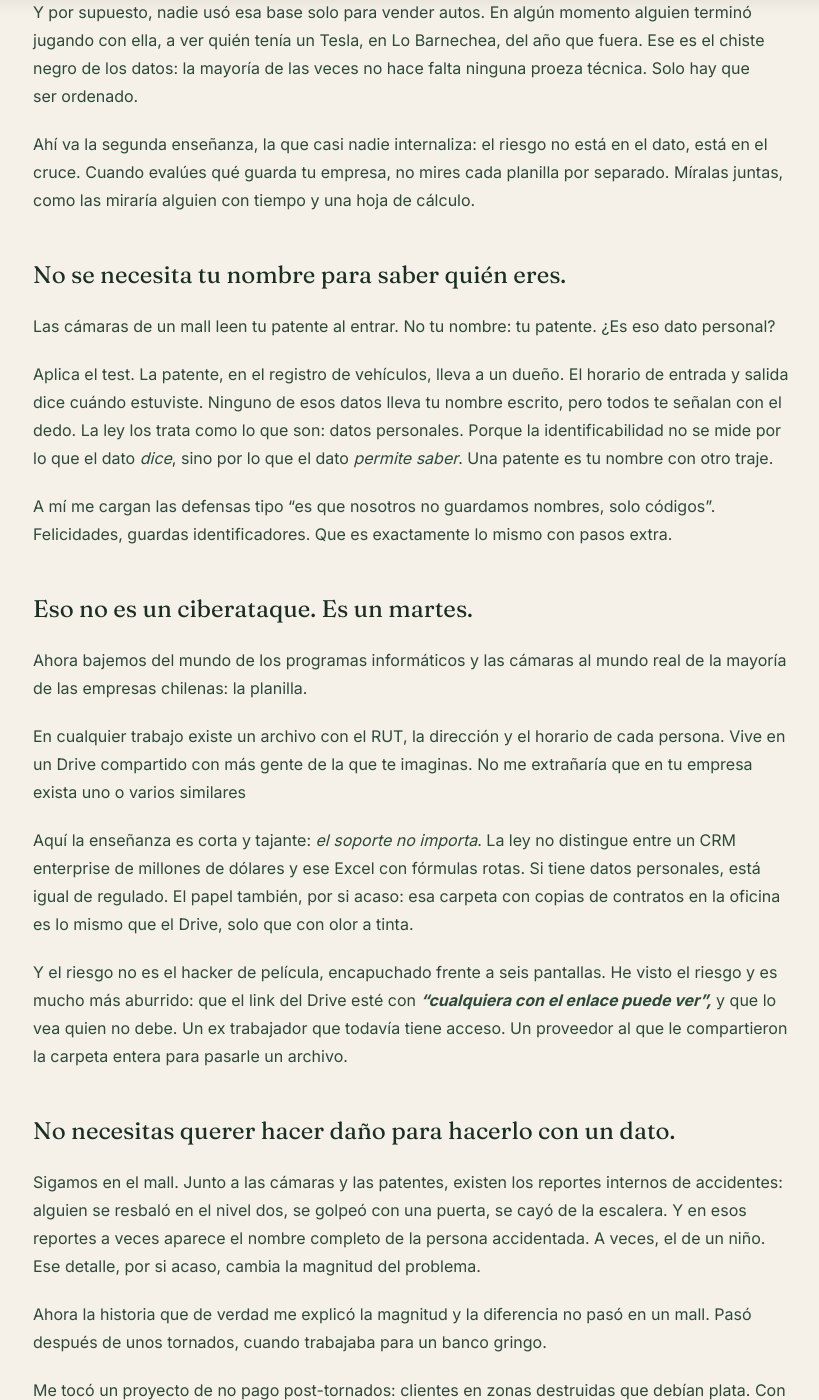
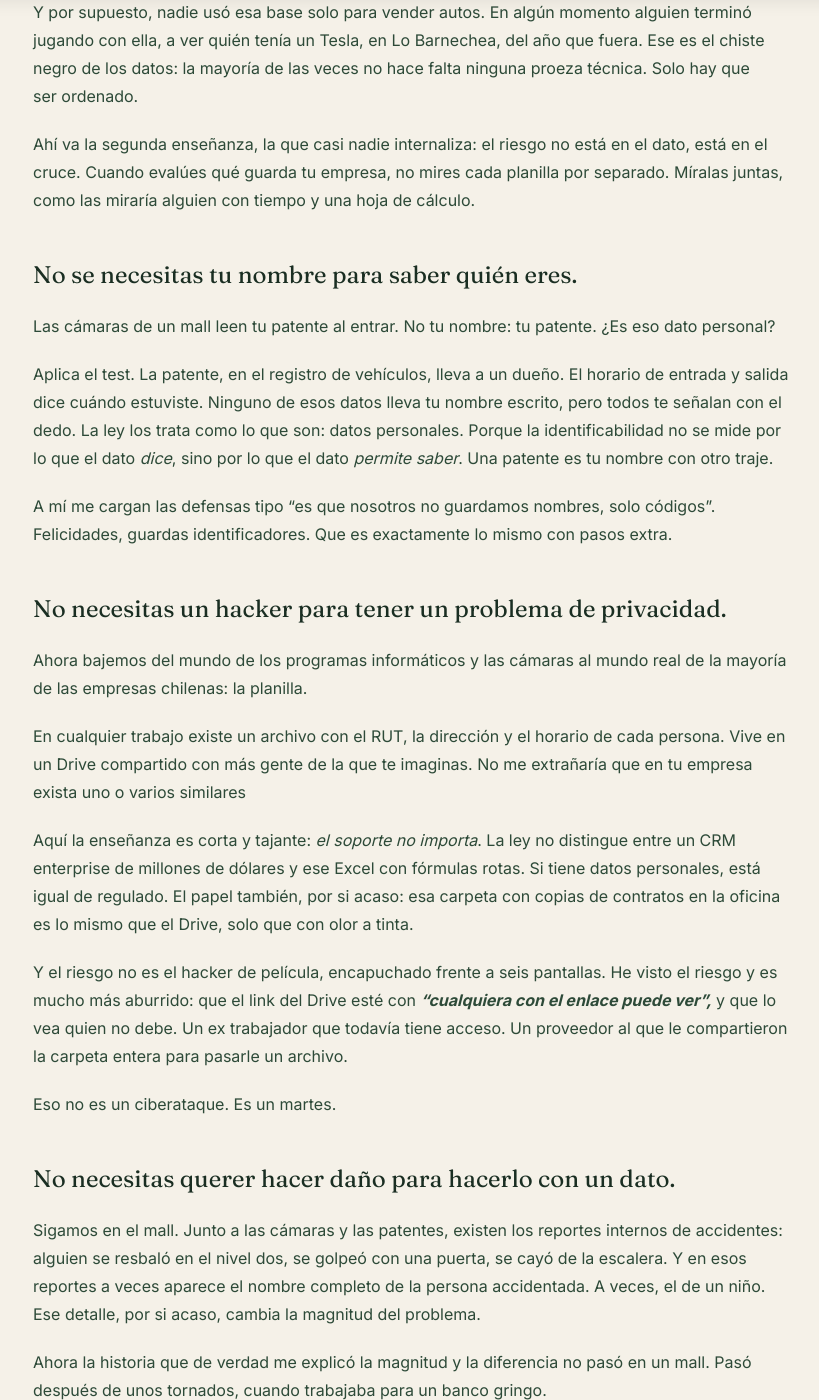
Before and after one commit to Maquitaa/web-page, a Jekyll site: the page built from _posts/2026-08-17-nadie-te-preguntó-nada-y-aun-así-saben-quién-eres.md, in a window 1280 px wide and 1400 px high, scrolled down 2279 px. Shown: the whole window, without its empty margins (227-1046 px from the left). Built offline with Jekyll 4.4.1, drawn with Linux system fonts in a browser that asks for light colours.

Commit message:
Update Publicaciones “2026-08-17-nadie-te-preguntó-nada-y-aun-así-saben-quién-eres”

```diff
--- a/_posts/2026-08-17-nadie-te-preguntó-nada-y-aun-así-saben-quién-eres.md
+++ b/_posts/2026-08-17-nadie-te-preguntó-nada-y-aun-así-saben-quién-eres.md
@@ -47,7 +47,7 @@ Ahí va la segunda enseñanza, la que casi nadie internaliza: el riesgo no está
 
 
 
-## No se necesita tu nombre para saber quién eres.
+## No se necesitas tu nombre para saber quién eres.
 
 Las cámaras de un mall leen tu patente al entrar. No tu nombre: tu patente. ¿Es eso dato personal?
 
@@ -57,7 +57,7 @@ A mí me cargan las defensas tipo “es que nosotros no guardamos nombres, solo
 
 
 
-## Eso no es un ciberataque. Es un martes.
+## No necesitas un hacker para tener un problema de privacidad.
 
 Ahora bajemos del mundo de los programas informáticos y las cámaras al mundo real de la mayoría de las empresas chilenas: la planilla.
 
@@ -66,6 +66,8 @@ En cualquier trabajo existe un archivo con el RUT, la dirección y el horario de
 Aquí la enseñanza es corta y tajante: *el soporte no importa*. La ley no distingue entre un CRM enterprise de millones de dólares y ese Excel con fórmulas rotas. Si tiene datos personales, está igual de regulado. El papel también, por si acaso: esa carpeta con copias de contratos en la oficina es lo mismo que el Drive, solo que con olor a tinta.
 
 Y el riesgo no es el hacker de película, encapuchado frente a seis pantallas. He visto el riesgo y es mucho más aburrido: que el link del Drive esté con ***“cualquiera con el enlace puede ver”,*** y que lo vea quien no debe. Un ex trabajador que todavía tiene acceso. Un proveedor al que le compartieron la carpeta entera para pasarle un archivo.
+
+Eso no es un ciberataque. Es un martes.
 
 
 
```
